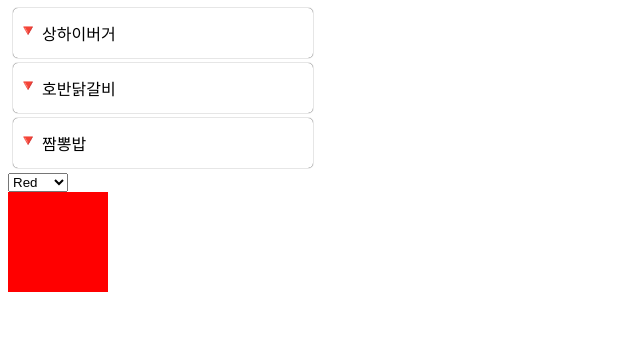
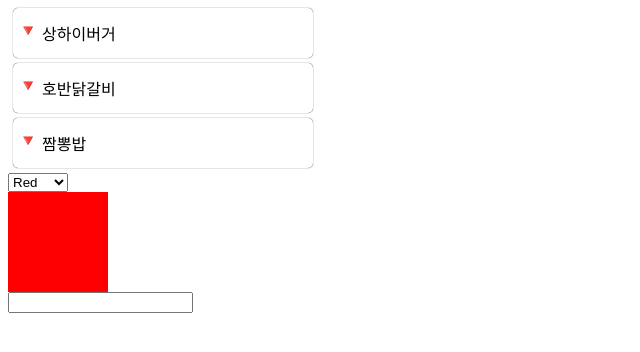
Before and after one commit to HaejinYang/react-vanilla-router, a React (Create React App) app: page / in a window 1280 px wide. Shown: the top 352 px of the page, without its empty margins (0-640 px from the left). Built offline with nearby package versions, Linux system fonts and the light colour scheme; the HTML template or start-up script is replaced by a standard one.

Commit message:
feat: Interpreter이지만... 입력받아서 그대로 출력하는 UI

```diff
--- a/src/App.tsx
+++ b/src/App.tsx
@@ -1,12 +1,14 @@
 import React from "react";
 import { AccordionList } from "./component/Accordion/Accordion";
 import ColorSelector from "./component/ColorSelector/ColorSelector";
+import Interpreter from "./component/Interpreter/Interpreter";
 
 function App() {
   return (
     <div>
       <AccordionList />
       <ColorSelector />
+      <Interpreter />
     </div>
   );
 }
--- /dev/null
+++ b/src/component/Interpreter/Interpreter.tsx
@@ -0,0 +1,30 @@
+import React, { useState } from "react";
+
+const Interpreter: React.FC = () => {
+  const [text, setText] = useState("");
+  const [submittedText, setSubmittedText] = useState("");
+  const handleChange = (e: React.ChangeEvent<HTMLInputElement>) => {
+    setText(e.target.value);
+  };
+
+  const handleSubmit = (e: React.KeyboardEvent<HTMLInputElement>) => {
+    if (e.key.toLowerCase() === "enter") {
+      setSubmittedText(text);
+      setText("");
+    }
+  };
+
+  return (
+    <div>
+      <input
+        type="text"
+        onChange={handleChange}
+        onKeyDown={handleSubmit}
+        value={text}
+      />
+      <p>{submittedText}</p>
+    </div>
+  );
+};
+
+export default Interpreter;
```
